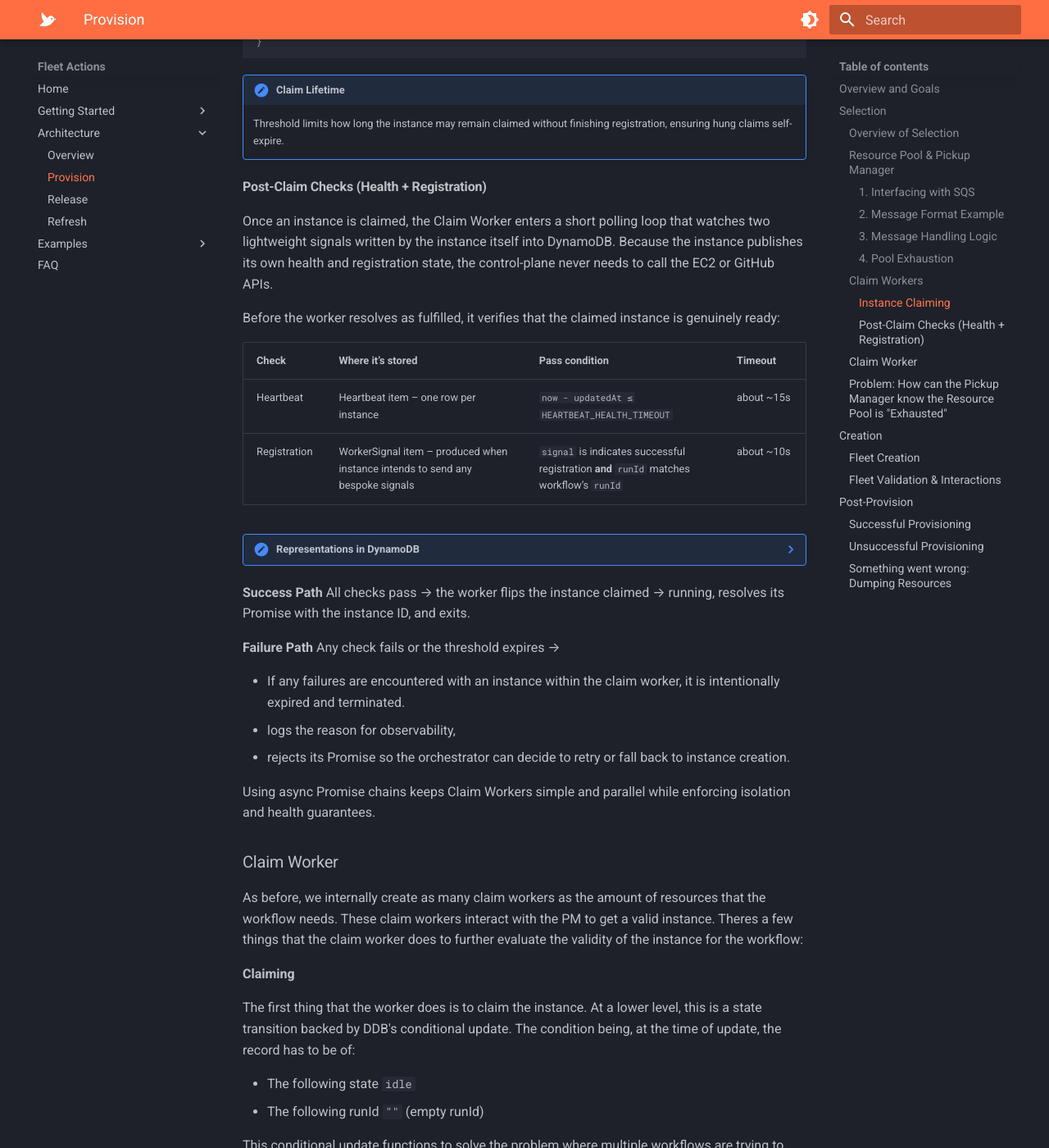
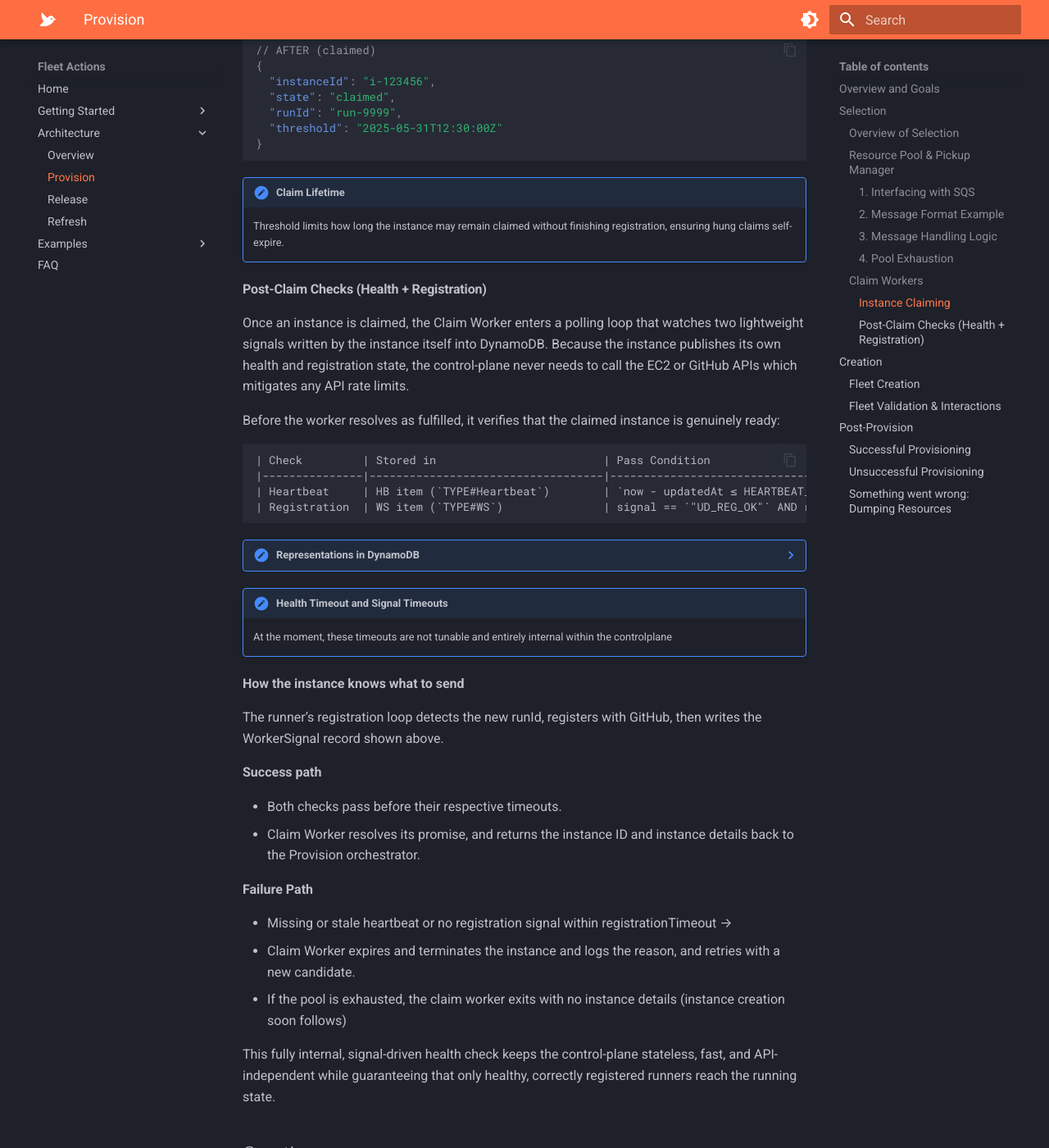
Before and after one commit to fleet-actions/ec2-runner-pool-manager, an MkDocs documentation site: the page built from docs/architecture/provision.md, in a window 1280 px wide and 1400 px high, scrolled down 4909 px. Shown: the whole window at 82% size. Built offline with MkDocs 1.6.1 and Material for MkDocs 9.7.7, drawn with Linux system fonts in a browser that asks for light colours; some of the changed text lies outside the part shown.

Commit message:
docs(provision): update documentation on pool exhaustion criteria

````diff
--- a/docs/architecture/provision.md
+++ b/docs/architecture/provision.md
@@ -106,14 +106,19 @@
 
 #### 4. Pool Exhaustion
 
-!!! note "Pool Exhaustion"
-    If the PM sees the same instanceId reappear N times (default 5) during a single Provision attempt, it considers the queue “exhausted” for this workflow and returns null to the caller—triggering the Creation sub-component.
+When the PM deems the pool as exhausted, it returns `null` to any requesting claim workers. The PM determines that a pool is exhausted via two means - Globally exhausted & Locally Exhausted
+
+**Globally Exhausted**
+This is fairly simply, the SQS queue does not give back any messages after a `ReceiveMessage` call. Meaning that the queue is empty and there are no available idle instances (atleast that we know about)
+
+**Locally Exhausted**
+This is more of a mitigation to prevent infinite looping due to the requeueing messages that do not fit the current workflow's constraints. If the singleton PM sees the same instanceId reappear N times (default 5), it considers the queue “exhausted” for this workflow and returns null to any calling Claim Worker.
 
 Overall - this tight, stateless loop lets Provision chew through dozens of SQS messages per second, favouring warm-runner reuse while falling back to fresh EC2 capacity only when necessary.
 
 ### Claim Workers
 
-Claim Workers are lightweight async tasks—implemented as JavaScript Promises and launched in parallel with `Promise.allSettled()` - that attempt to turn idle runners into ready-to-run resources for the current workflow. For a workflow requesting N instances, the control-plane spawns `N` Claim Workers concurrently.
+Claim Workers are lightweight async tasks - implemented as JavaScript `Promises` and launched in parallel with `Promise.allSettled()` - that attempt to turn idle runners into ready-to-run resources for the current workflow. For a workflow requesting N instances, the control-plane spawns `N` Claim Workers concurrently.
 
 Key responsibilities:
 
@@ -166,14 +171,16 @@
 
 #### Post-Claim Checks (Health + Registration)
 
-Once an instance is claimed, the Claim Worker enters a short polling loop that watches two lightweight signals written by the instance itself into DynamoDB. Because the instance publishes its own health and registration state, the control-plane never needs to call the EC2 or GitHub APIs.
+Once an instance is claimed, the Claim Worker enters a polling loop that watches two lightweight signals written by the instance itself into DynamoDB. Because the instance publishes its own health and registration state, the control-plane never needs to call the EC2 or GitHub APIs which mitigates any API rate limits.
 
 Before the worker resolves as fulfilled, it verifies that the claimed instance is genuinely ready:
 
-| Check | Where it’s stored | Pass condition | Timeout |
-|------|-------|----------|--------|
-| Heartbeat | Heartbeat item – one row per instance | `now - updatedAt ≤ HEARTBEAT_HEALTH_TIMEOUT`  | about ~15s   |
-| Registration  | WorkerSignal item – produced when instance intends to send any bespoke signals    | `signal` is indicates successful registration **and** `runId` matches workflow’s `runId` | about ~10s    |
+```text
+| Check         | Stored in                         | Pass Condition                                   | Timeout |
+|---------------|-----------------------------------|--------------------------------------------------|---------|
+| Heartbeat     | HB item (`TYPE#Heartbeat`)        | `now - updatedAt ≤ HEARTBEAT_HEALTH_TIMEOUT`       | ~15 s   |
+| Registration  | WS item (`TYPE#WS`)               | signal == `"UD_REG_OK"` AND runId matches workflow | ~10 s   |
+```
 
 ??? note "Representations in DynamoDB"
     Heartbeat
@@ -195,76 +202,25 @@
     }
     ```
 
-**Success Path**
-All checks pass → the worker flips the instance claimed → running, resolves its Promise with the instance ID, and exits.
+!!! note "Health Timeout and Signal Timeouts"
+    At the moment, these timeouts are not tunable and entirely internal within the controlplane
+
+**How the instance knows what to send**
+
+The runner’s registration loop detects the new runId, registers with GitHub, then writes the WorkerSignal record shown above.
+
+**Success path**
+
+- Both checks pass before their respective timeouts.
+- Claim Worker resolves its promise, and returns the instance ID and instance details back to the Provision orchestrator.
 
 **Failure Path**
-Any check fails or the threshold expires →
 
-- If any failures are encountered with an instance within the claim worker, it is intentionally expired and terminated.
-- logs the reason for observability,
-- rejects its Promise so the orchestrator can decide to retry or fall back to instance creation.
+- Missing or stale heartbeat or no registration signal within registrationTimeout →
+- Claim Worker expires and terminates the instance and logs the reason, and retries with a new candidate.
+- If the pool is exhausted, the claim worker exits with no instance details (instance creation soon follows)
 
-Using async Promise chains keeps Claim Workers simple and parallel while enforcing isolation and health guarantees.
-
-### Claim Worker
-
-As before, we internally create as many claim workers as the amount of resources that the workflow needs. These claim workers interact with the PM to get a valid instance. Theres a few things that the claim worker does to further evaluate the validity of the instance for the workflow:
-
-**Claiming**
-
-The first thing that the worker does is to claim the instance. At a lower level, this is a state transition backed by DDB's conditional update. The condition being, at the time of update, the record has to be of:
-
-- The following state `idle`
-- The following runId `""` (empty runId)
-
-This conditional update functions to solve the problem where multiple workflows are trying to claim the same resource, only one instance can succeed. If a claim is successful, this internal record guarantees isolation. This is claiming looks like:
-
-```json
-// state idle->claimed, runId: ""->"run-9999", new threshold assigned
-{
-  "instanceId": "i-123456",
-  "state": "claimed",
-  "runId": "run-9999",
-  "threshold": "2025-05-31T12:30:00Z"
-}
-```
-
-Again, the new runId is the workflow runId that provision is running in.
-
-**Post Claim Checks**
-
-After being claimed, our instance undergoes final checks before the worker considers it valid. Finally we do some checks on the instance itself. First of all, we check if the instance is still healthy. The way that we do this is via checking time in which the heartbeat record was updated (see the [instance page](../todo.md) to see what exactly this looks like). The evaluation of whether an instance is healthy is defined by the heartbeat period multiplied by 3.
-
-So for example, if the heartbeat period is 5s, an instance is only healthy if the heartbeat came in to the database within the last 15s.
-
-Finally, if healthy, we then look for the registration signal.
-
-See, then we transition changes the `runId`, an internal system within instance detects this change `runId` and starts a registration routine (see the [instance page](../todo.md) to see how this works exactly). Anyway, this registers the instance against the `runId` allowing it to pickup jobs for the workflow.
-
-Once this registration is successful, it sends a registration signal to the database which our controlplane detects. (see the [instance page](../todo.md) to see what this looks like exactly). After seeing this registration signal, the claim worker deems the instance fit for running and effectively hands it off to the `post-provision` routine for the final state transition (see this below).
-
-### Problem: How can the Pickup Manager know the Resource Pool is "Exhausted"
-
-**Single Invalid Message**
-
-Now theres a problem here. Imagine this scenario - you have one workflow that needs a very specific instance type. Say `r6*`. But the resource in the pool has a type `c6i.large`. As before, the PM picks this up, inspects it, and requeues it - then the PM re-inspects the queue again and gets the same instance! We're stuck in a loop!
-
-So to solve this problem, the PM singleton has an internal criteria of evaluating if a queue is exhausted. What it does it that it keeps tabs of how many times it has encountered a specific id. If it has encountered it a handle of times (about 5 times), then it consideres the queue as "exhausted" - and returns a `null` to any requesting claim worker - indicating pool exhaustion.
-
-!!! note "Relative exhaustion"
-    As such, we can see that a RP can still have messages in it while being classified as exhausted. This brings us to another nice side effect. RP exhaustion is not a global thing, its relative to the workflow level. IE one can see a workflow and see it as exhausted whereas another can view is as not exhausted.
-
-**Many Invalid Messages**
-
-BUT ... we still have a problem here. Imagine again that we have MANY `"c*"` instances in the pool BUT the workflow is picky (still needs a specific `r6*` instance)! As per our overview of [resource pool](../todo.md), the designed partitioning does not help here, so what will happen?
-
-Well, the PM will have to cycle through the resource pool a few times to recognize that it has been exhausted. In this worst case scenario, the time for selection grows in proportion to the amount of invalid messages in the queue.
-
-Thankfully, from my testing, the PM is able to go through ~50 SQS messages per second, so I dont think this could be too much of an issue until you're running 100s of machines with really diverse and specific needs for CI.
-
-!!! bug "Need to Add Thresholds to Messages"
-    For the PM to safely disregard messages, there needs to be a threshold attribute in the messages. Likely the same as the state threshold at the time that it is enqueued in the pool. This also means that we dont need to put the heartbeat check in the PM but can remain in the worker
+This fully internal, signal-driven health check keeps the control-plane stateless, fast, and API-independent while guaranteeing that only healthy, correctly registered runners reach the running state.
 
 ## Creation
 
````
Also changed, not shown: other parts of docs/architecture/provision.md (+3 -3 lines).
